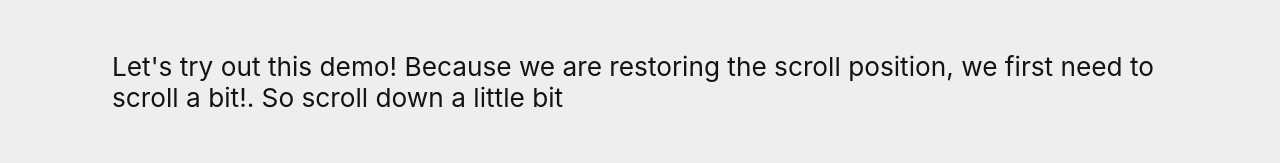
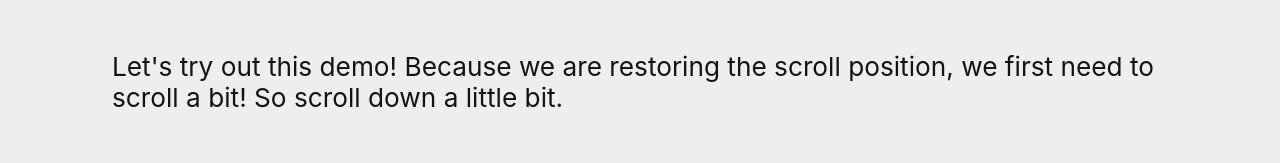
Before and after one commit to posva/vue-router-view-transition, a Vue app: page / in a window 1280 px wide. Shown: the part 617-780 px from the top of the page. Built offline with nearby package versions, Linux system fonts and the light colour scheme.

Commit message:
Fix typos

```diff
--- a/demo/Start.vue
+++ b/demo/Start.vue
@@ -2,7 +2,7 @@
   <section>
     <p>
       Let's try out this demo! Because we are restoring the scroll position, we
-      first need to scroll a bit!. So scroll down a little bit
+      first need to scroll a bit! So scroll down a little bit.
     </p>
 
     <p class="scroll-indicator">
@@ -68,7 +68,7 @@ const scrollBehavior = waitForTransition((to, from, savedPosition) => {
 })
         </pre>
 
-If we didin't use that helper, we would have stay at the same scroll level as we were before.
+If we didn't use that helper, we would have stayed at the same scroll level as we were before.
 <br/>
         You can try out <i>In-out</i> but it doesn't look that great 🙃
         `;
```
